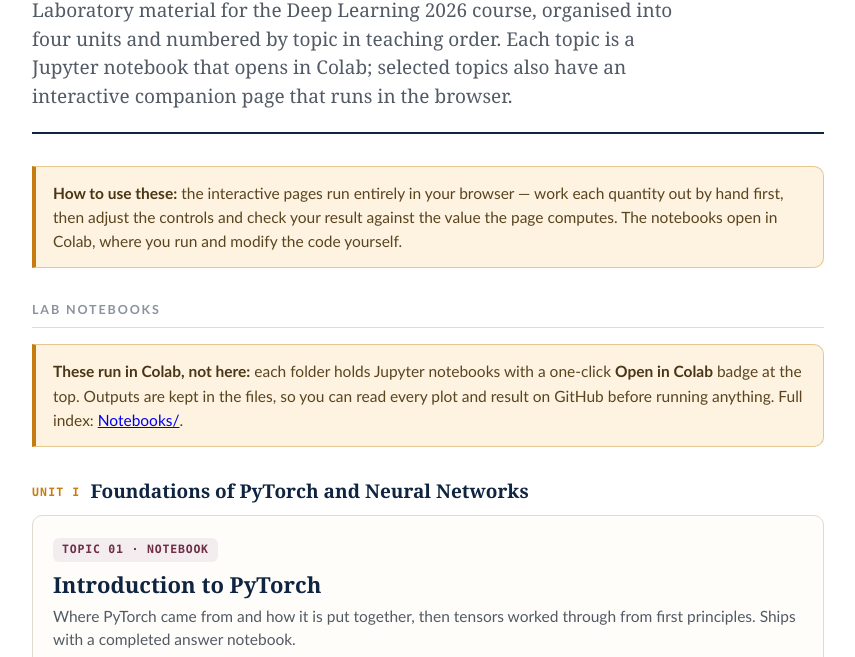
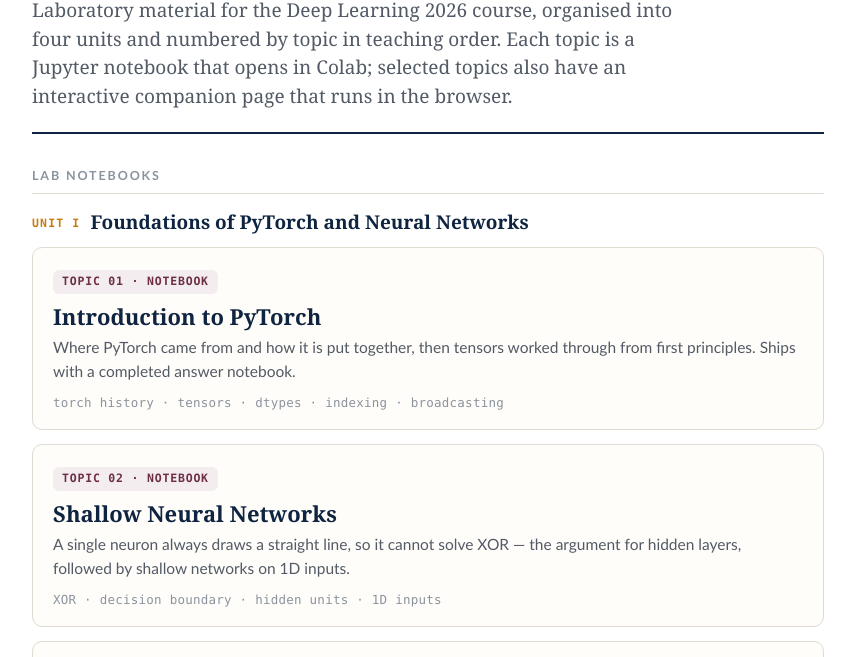
Before and after one commit to sparshbansal-newton/deep-learning-labs, a plain HTML site: page index.html in a window 1280 px wide. Shown: the part 143-800 px from the top of the page, without its empty margins (212-1067 px from the left). Drawn offline with Linux system fonts and the light colour scheme.

Commit message:
Move usage guidance into compact footer

```diff
--- a/index.html
+++ b/index.html
@@ -25,9 +25,9 @@
 h1{font-family:var(--serif);font-weight:700;font-size:38px;line-height:1.15;margin:0 0 12px;letter-spacing:-.01em}
 .lede{font-family:var(--serif);font-size:19px;color:var(--grey);margin:0;max-width:62ch;line-height:1.5}
 
-.note{background:var(--cream);border:1px solid var(--creamb);border-left:4px solid var(--amber);
-  border-radius:0 var(--r) var(--r) 0;padding:14px 17px;margin:0 0 32px;font-size:15.5px;color:#5A4420}
-.note b{color:#4A3616}
+.usage-notes{max-width:72ch;font-size:13px;line-height:1.5;color:var(--grey);margin-bottom:18px}
+.usage-notes p{margin:0 0 8px}
+.usage-notes p:last-child{margin-bottom:0}
 
 h2.sec{font-size:12.5px;letter-spacing:.15em;text-transform:uppercase;color:var(--lgrey);font-weight:700;
   margin:0 0 16px;padding-bottom:8px;border-bottom:1px solid var(--rule)}
@@ -58,7 +58,7 @@
 h3.unit{font-family:var(--serif);font-size:19px;font-weight:700;color:var(--ink);margin:30px 0 12px;line-height:1.3}
 h3.unit span{display:inline-block;font-family:var(--mono);font-size:11.5px;letter-spacing:.1em;text-transform:uppercase;
   color:var(--amber);margin-right:10px;vertical-align:2px}
-h2.sec+p.note+h3.unit{margin-top:0}
+h2.sec+h3.unit{margin-top:0}
 footer{margin-top:42px;padding-top:20px;border-top:1px solid var(--rule);font-size:14.5px;color:var(--lgrey)}
 footer a{color:var(--blue)}
 
@@ -79,14 +79,7 @@
   <p class="lede">Laboratory material for the Deep Learning 2026 course, organised into four units and numbered by topic in teaching order. Each topic is a Jupyter notebook that opens in Colab; selected topics also have an interactive companion page that runs in the browser.</p>
 </header>
 
-<p class="note"><b>How to use these:</b> the interactive pages run entirely in your browser — work each quantity out by hand first, then adjust the controls and check your result against the value the page computes. The notebooks open in Colab, where you run and modify the code yourself.</p>
-
 <h2 class="sec">Lab notebooks</h2>
-
-<p class="note"><b>These run in Colab, not here:</b> each folder holds Jupyter
-notebooks with a one-click <b>Open in Colab</b> badge at the top. Outputs are kept in
-the files, so you can read every plot and result on GitHub before running anything.
-Full index: <a href="https://github.com/sparshbansal-newton/deep-learning-labs/tree/main/Notebooks">Notebooks/</a>.</p>
 
 <h3 class="unit"><span>Unit I</span>Foundations of PyTorch and Neural Networks</h3>
 <ol class="list">
@@ -234,6 +227,13 @@
 </ol>
 
 <footer>
+  <aside class="usage-notes" aria-label="Usage guidance">
+    <p><b>How to use these:</b> the interactive pages run entirely in your browser — work each quantity out by hand first, then adjust the controls and check your result against the value the page computes. The notebooks open in Colab, where you run and modify the code yourself.</p>
+    <p><b>These run in Colab, not here:</b> each folder holds Jupyter
+notebooks with a one-click <b>Open in Colab</b> badge at the top. Outputs are kept in
+the files, so you can read every plot and result on GitHub before running anything.
+Full index: <a href="https://github.com/sparshbansal-newton/deep-learning-labs/tree/main/Notebooks">Notebooks/</a>.</p>
+  </aside>
   <p>Built for classroom use. Source on <a href="https://github.com/sparshbansal-newton/deep-learning-labs">GitHub</a>, where <b>Cite this repository</b> gives a citation. Licensed under <a href="https://creativecommons.org/licenses/by/4.0/">CC BY 4.0</a>. Corrections welcome.</p>
 </footer>
 
```
